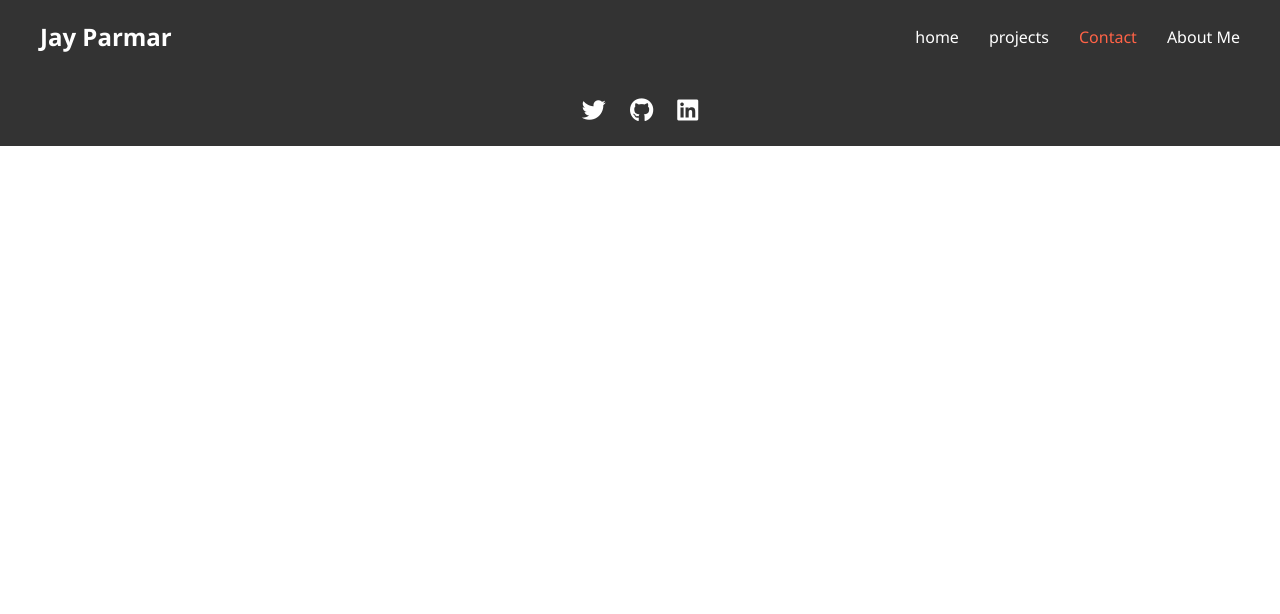
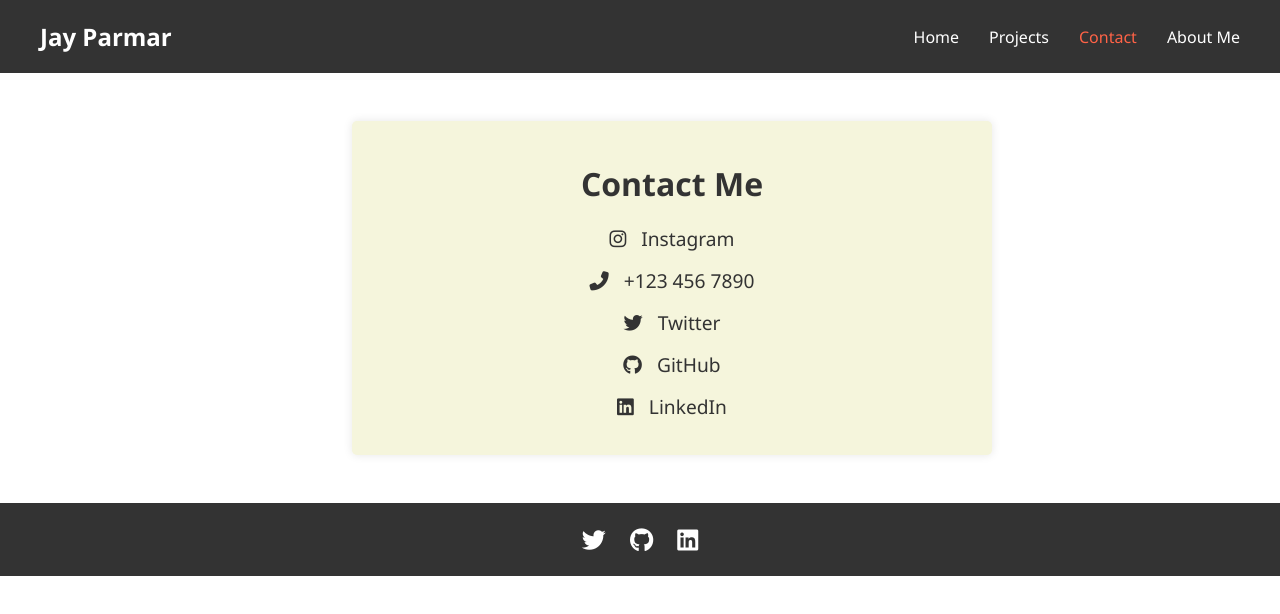
Before and after one commit to JayParmar049/Portfolio, a plain HTML site: page contact.html in a window 1280 px wide. Drawn offline with Linux system fonts and the light colour scheme; a small style sheet from the web is missing.

Commit message:
conatct page added

```diff
--- a/contact.html
+++ b/contact.html
@@ -6,8 +6,7 @@
     <link rel="stylesheet" href="style.css">
     <title>Contact</title>
     <link rel="stylesheet" href="https://cdnjs.cloudflare.com/ajax/libs/font-awesome/6.4.0/css/all.min.css"
-    integrity="sha512-iecdLmaskl7CVkqkXNQ/ZH/XLlvWZOJyj7Yy7tcenmpD1ypASozpmT/E0iPtmFIB46ZmdtAc9eNBvH0H/ZpiBw==" crossorigin="anonymous" referrerpolicy="no-referrer" />
-
+    integrity="sha512-iecdLmaskl7CVkqkXNQ/ZH/XLlvWZOJyj7Yy7tcenmpD1ypASozpmF/E0iPtmFIB46ZmdtAc9eNBvH0H/ZpiBw==" crossorigin="anonymous" referrerpolicy="no-referrer" />
 </head>
 <body>
     <header>
@@ -17,10 +16,10 @@
         <div class="nav-bar">
             <ul>
                 <li>
-                    <a  href="index.html">home</a>
+                    <a href="index.html">Home</a>
                 </li>
                 <li>
-                    <a href="projects.html">projects</a>
+                    <a href="projects.html">Projects</a>
                 </li>
                 <li>
                     <a id="activeTab" href="contact.html">Contact</a>
@@ -31,12 +30,36 @@
             </ul>
         </div>
     </header>
-    <section class="footer">
+
+    <main>
+        <div class="contact-container">
+            <h1>Contact Me</h1>
+            <ul class="contact-info">
+                <li>
+                    <a href="https://www.instagram.com/jayparmar2205" target="_blank"><i class="fab fa-instagram"></i> Instagram</a>
+                </li>
+                <li>
+                    <i class="fas fa-phone-alt"></i> +123 456 7890
+                </li>
+                <li>
+                    <a href="https://twitter.com/jayparmar2205" target="_blank"><i class="fab fa-twitter"></i> Twitter</a>
+                </li>
+                <li>
+                    <a href="https://github.com/JayParmar049" target="_blank"><i class="fab fa-github"></i> GitHub</a>
+                </li>
+                <li>
+                    <a href="https://www.linkedin.com/in/jay-parmar-598a03244" target="_blank"><i class="fab fa-linkedin"></i> LinkedIn</a>
+                </li>
+            </ul>
+        </div>
+    </main>
+
+    <footer class="footer">
         <div class="socials">
             <a href="https://twitter.com/jayparmar2205"><i class="fab fa-twitter"></i></a>
             <a href="https://github.com/JayParmar049"><i class="fab fa-github"></i></a>
             <a href="https://www.linkedin.com/in/jay-parmar-598a03244"><i class="fab fa-linkedin"></i></a>
         </div>
-    </section>
+    </footer>
 </body>
 </html>
--- a/style.css
+++ b/style.css
@@ -247,3 +247,66 @@ header .nav-bar ul li a#activeTab {
 .footer .socials a:hover {
     color: #ff6347;
 }
+
+.contact-container {
+    background-color: beige;
+    margin-left: 22rem;
+    margin-top: 3rem;
+    margin-bottom: 3rem;
+    padding: 20px;
+    border-radius: 5px;
+    box-shadow: 0 0 10px rgba(0, 0, 0, 0.1);
+    max-width: 600px;
+    width: 100%;
+    text-align: center;
+}
+
+.contact-container h1 {
+    margin-bottom: 20px;
+    font-size: 2em;
+    color: #333333;
+}
+
+.contact-info {
+    list-style: none;
+    padding: 0;
+    margin: 0;
+}
+
+.contact-info li {
+    margin: 15px 0;
+    font-size: 1.2em;
+}
+
+.contact-info li a {
+    text-decoration: none;
+    color: #333333;
+    transition: color 0.3s;
+}
+
+.contact-info li a:hover {
+    color: #ff6347;
+}
+
+.contact-info li i {
+    margin-right: 10px;
+}
+
+.footer {
+    padding: 20px;
+    background-color: #333333;
+    color: #ffffff;
+    text-align: center;
+}
+
+.footer .socials a {
+    color: #ffffff;
+    margin: 0 10px;
+    font-size: 1.5em;
+    text-decoration: none;
+    transition: color 0.3s;
+}
+
+.footer .socials a:hover {
+    color: #ff6347;
+}
```
